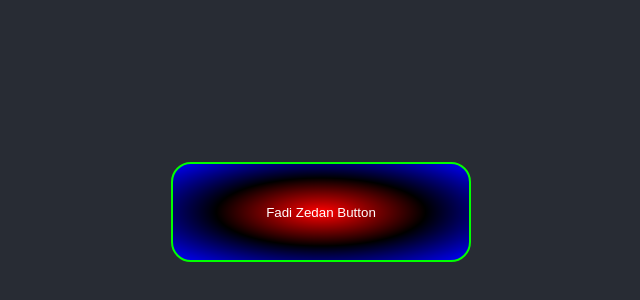
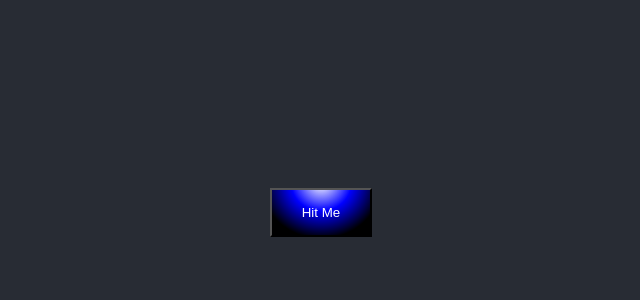
Before and after one commit to yosepov/4580-46, a React (Create React App) app: page / in a window 1280 px wide. Shown: the part 188-488 px from the top of the page, without its empty margins (319-959 px from the left). Built offline with nearby package versions, Linux system fonts and the light colour scheme.

Commit message:
newbutton

```diff
--- a/src/App.tsx
+++ b/src/App.tsx
@@ -17,7 +17,7 @@ function App() {
   return (
     <div className="App">
       <header className="App-header">
-        {/* <AdirButton /> */}
+        <AdirButton />
         {/* <OfekButton /> */}
         {/* <FerasButton /> */}
         {/* <OmriButton /> */}
@@ -26,7 +26,7 @@ function App() {
         {/* <YoniButton /> */}
         {/* <SaoButton /> */}
         {/* <RoeyButton /> */}
-        <FadizButton />
+        {/* <FadizButton /> */}
       </header>
     </div>
   );
--- a/src/Components/Adir.css
+++ b/src/Components/Adir.css
@@ -1,23 +1,37 @@
 .button {
+    background: radial-gradient(ellipse at top, white, blue, black, black);
+    color: white;
+    position: relative;
+    background-size: 130% 130%;
+    background-position: center center;
+    padding: 15px 30px;
+  }
 
-    display: inline-block;
-    outline: 0;
-    border: 0;
-    cursor: pointer;
-    text-decoration: none;
-    position: relative;
-    color: #000;
-    background: #fff;
-    line-height: 30px;
-    border-radius: 40px;
-    padding: 20px;
-    font-size: 30px;
-    font-weight: 600;
-    box-shadow: rgb(255, 198, 0) -2px -2px 0px 2px, rgb(246, 84, 174) 0px 0px 0px 4px, rgba(0, 0, 0, 0.05) 0px 0px 2px 7px;
-    transition: all 0.2s;
-}
+  .button:hover {
+    background: radial-gradient(ellipse at top, white, blue, black, black);
+    animation: gradient 4s;
+    animation-fill-mode: forwards;
+    /* background-position: center center; */
+  }
 
-button:hover {
-    box-shadow: rgb(246, 84, 174) -2px -2px 0px 2px, rgb(255, 198, 0) 0px 0px 0px 4px, rgba(0, 0, 0, 0.05) 0px 0px 2px 7px;
-    transform: scale(1.01);
-}
+  .button:hover:after {
+    content: "";
+    position: absolute;
+    inset: -.625em;
+    background: radial-gradient(ellipse at top, white, blue, black, black);
+    /* background-position: center center; */
+    filter: blur(1.5em);
+    z-index: -1;
+    animation: gradient 4s;
+    animation-fill-mode: forwards;
+  }
+
+  @keyframes gradient {
+    0% {
+      background-size: 130% 130%;
+    }
+
+    100% {
+      background-size: 200% 200%;
+    }
+  }
```
